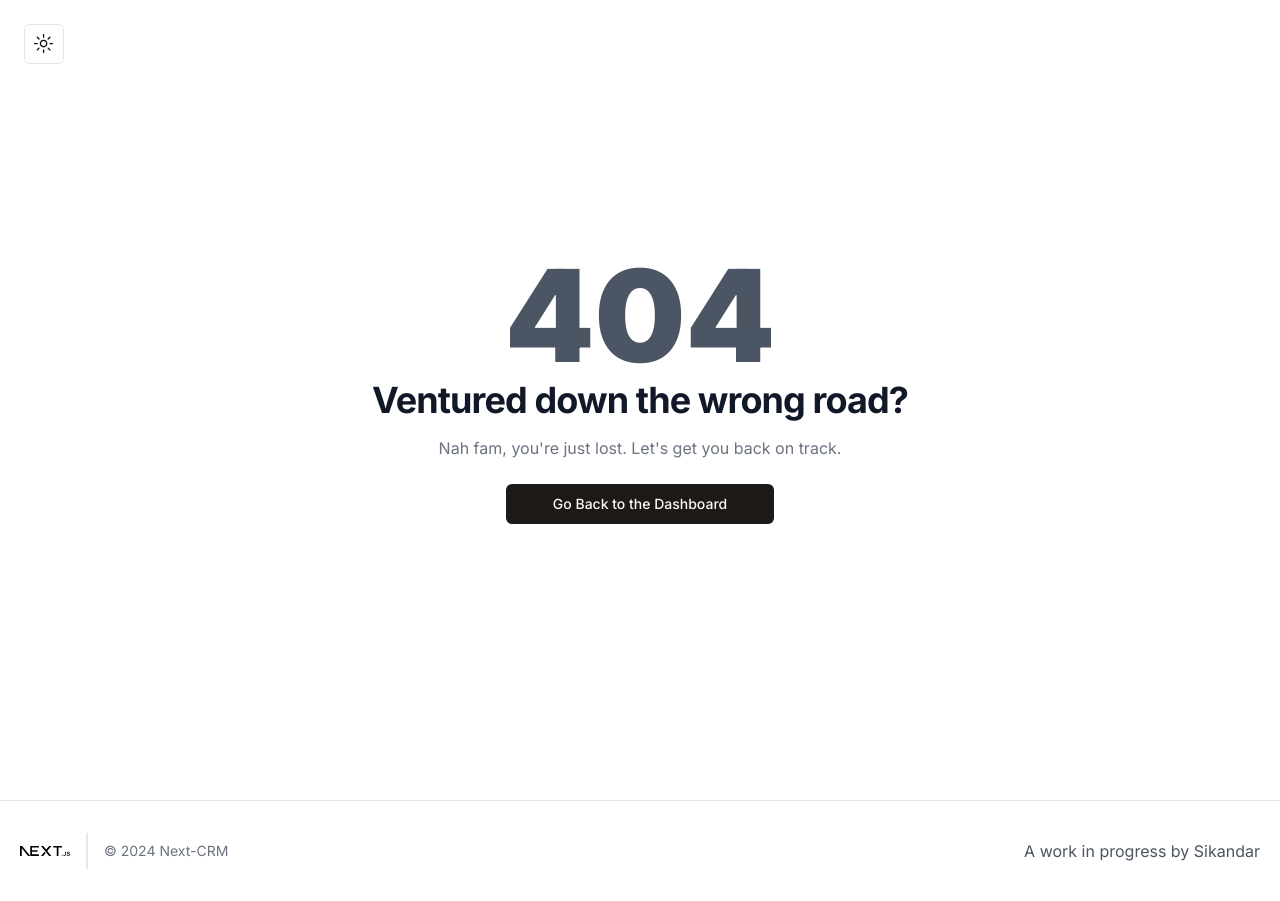
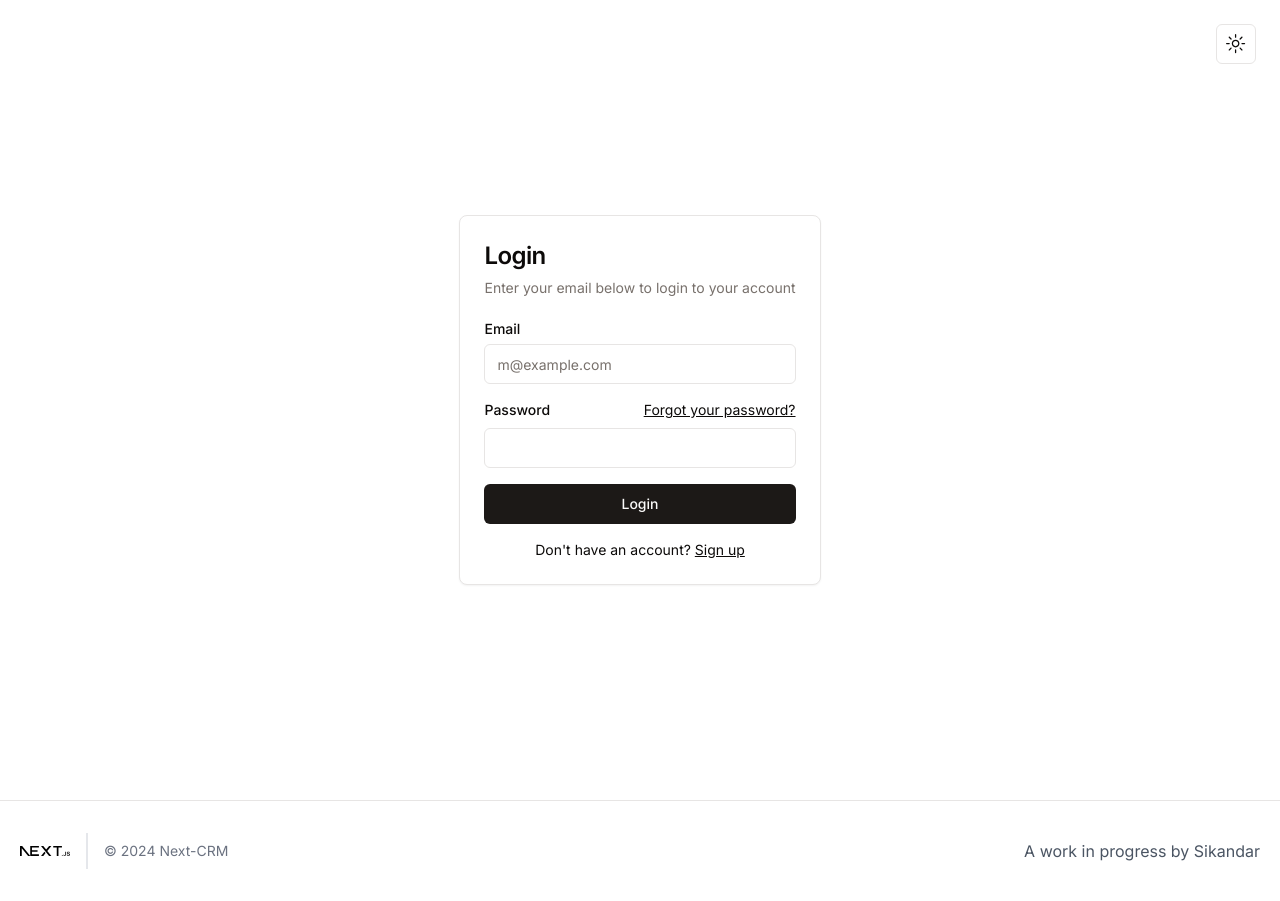
Before and after one commit to Sikandar873964/Next-gen-CRM, a Next.js app: page /login in a window 1280 px wide. Before the commit this address had no page. Built offline with nearby package versions, Linux system fonts and the light colour scheme.

Commit message:
chore: Add login page with form and layout components

```diff
--- /dev/null
+++ b/src/app/login/loginForm.jsx
@@ -0,0 +1,55 @@
+import Link from "next/link"
+import { Button } from "@/components/ui/button"
+import {
+  Card,
+  CardContent,
+  CardDescription,
+  CardHeader,
+  CardTitle,
+} from "@/components/ui/card"
+import { Input } from "@/components/ui/input"
+import { Label } from "@/components/ui/label"
+
+export default function LoginForm() {
+  return (
+    <Card className="mx-auto max-w-sm">
+      <CardHeader>
+        <CardTitle className="text-2xl">Login</CardTitle>
+        <CardDescription>
+          Enter your email below to login to your account
+        </CardDescription>
+      </CardHeader>
+      <CardContent>
+        <div className="grid gap-4">
+          <div className="grid gap-2">
+            <Label htmlFor="email">Email</Label>
+            <Input
+              id="email"
+              type="email"
+              placeholder="m@example.com"
+              required
+            />
+          </div>
+          <div className="grid gap-2">
+            <div className="flex items-center">
+              <Label htmlFor="password">Password</Label>
+              <Link href="#" className="ml-auto inline-block text-sm underline">
+                Forgot your password?
+              </Link>
+            </div>
+            <Input id="password" type="password" required />
+          </div>
+          <Button type="submit" className="w-full">
+            Login
+          </Button>
+        </div>
+        <div className="mt-4 text-center text-sm">
+          Don&apos;t have an account?{" "}
+          <Link href="/signin" className="underline">
+            Sign up
+          </Link>
+        </div>
+      </CardContent>
+    </Card>
+  )
+}
--- /dev/null
+++ b/src/app/login/page.jsx
@@ -0,0 +1,20 @@
+import { ThemeToggle } from "@/components/theme-button";
+import LoginForm from "./loginForm";
+
+export const metadata = {
+  title: "Login | CRM App",
+  description: "Login to your account to access the CRM App",
+};
+
+export default function Login() {
+  return (
+    <div className="flex justify-center h-screen">
+    <div className="absolute top-0 right-0 p-6">
+      <ThemeToggle />
+    </div>
+    <div className="flex items-center justify-center">
+      <LoginForm />
+    </div>
+  </div>
+  );
+}
```
